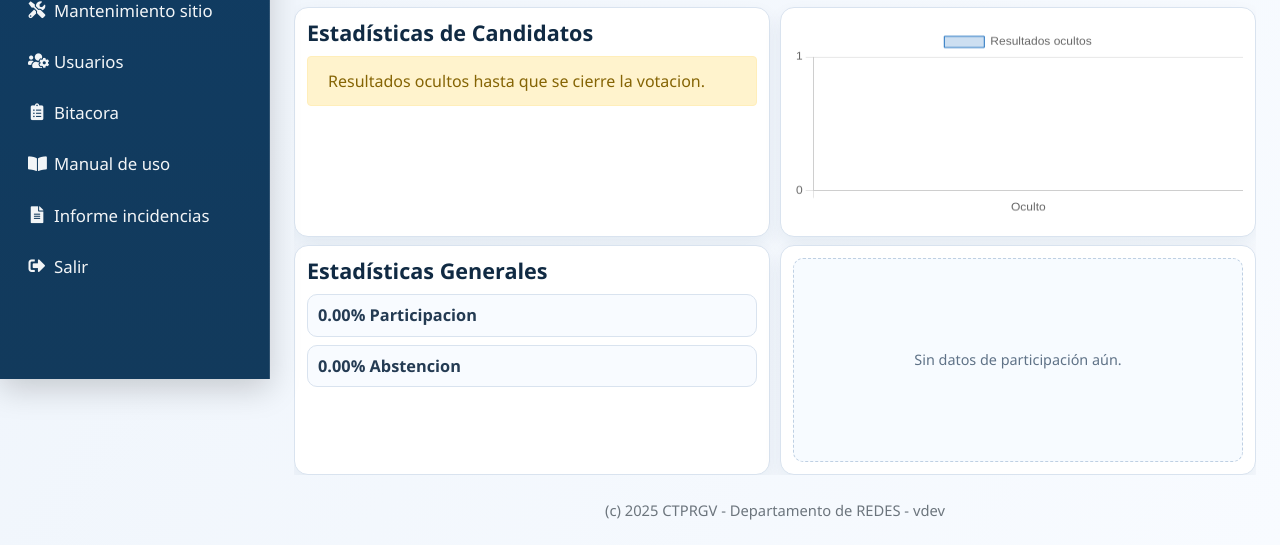
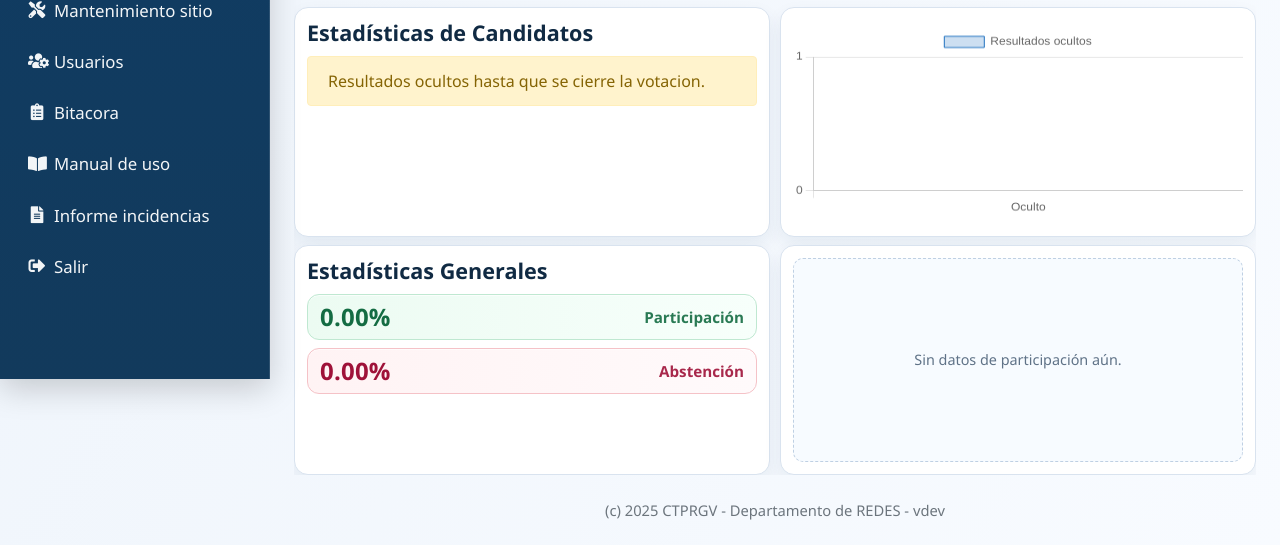
Before and after one commit to vegabryan22/votaciones_ctprgv, a Flask app: page /votaciones/visor/dashboard in a window 1280 px wide. Shown: the part 421-966 px from the top of the page. Run offline with Flask 3, Linux system fonts and the light colour scheme; a user stored in the database is signed in; data comes from the database, SQL or seed files in the repository; data that the repository does not hold is empty; some libraries are stand-ins or nearby versions.

Commit message:
feat(ui): mejora visual de estadisticas generales

```diff
--- a/votaciones_backend/static/css/style_dashboard.css
+++ b/votaciones_backend/static/css/style_dashboard.css
@@ -96,11 +96,50 @@
 
 .stat-pill {
     border: 1px solid #d9e3ef;
-    border-radius: 10px;
+    border-radius: 12px;
     background: #f8fbff;
-    padding: 8px 10px;
+    padding: 10px 12px;
     margin: 0;
     font-weight: 600;
+    display: flex;
+    align-items: center;
+    justify-content: space-between;
+    gap: 10px;
+    box-shadow: inset 0 1px 0 rgba(255, 255, 255, .7);
+}
+
+.kpi-value {
+    font-size: 1.5rem;
+    font-weight: 800;
+    line-height: 1;
+    letter-spacing: .2px;
+}
+
+.kpi-label {
+    font-size: .95rem;
+    font-weight: 700;
+    opacity: .9;
+}
+
+.kpi-participation {
+    border-color: #bfe8d1;
+    background: linear-gradient(90deg, #ecfbf2 0%, #f7fffb 100%);
+    color: #146c43;
+}
+
+.kpi-abstention {
+    border-color: #f5c2c7;
+    background: linear-gradient(90deg, #fff3f4 0%, #fffafb 100%);
+    color: #9f1239;
+}
+
+@media (max-width: 576px) {
+    .kpi-value {
+        font-size: 1.25rem;
+    }
+    .kpi-label {
+        font-size: .88rem;
+    }
 }
 
 .election-control {
--- a/votaciones_backend/static/js/dashboard.js
+++ b/votaciones_backend/static/js/dashboard.js
@@ -97,8 +97,14 @@ $(document).ready(function () {
                 $('#candidate_hidden_notice').show();
             }
 
-            $('#participation').text(tasaParticipacion.toFixed(2) + '% Participacion');
-            $('#abstention').text(tasaAbstencion.toFixed(2) + '% Abstencion');
+            $('#participation')
+                .removeClass('kpi-abstention')
+                .addClass('kpi-participation')
+                .html('<span class="kpi-value">' + tasaParticipacion.toFixed(2) + '%</span><span class="kpi-label">Participación</span>');
+            $('#abstention')
+                .removeClass('kpi-participation')
+                .addClass('kpi-abstention')
+                .html('<span class="kpi-value">' + tasaAbstencion.toFixed(2) + '%</span><span class="kpi-label">Abstención</span>');
             $('#quick_participantes').text(participantes);
             $('#quick_abstencionistas').text(abstencionistas);
 
```
Also changed, not shown: CHANGELOG.md, 1 other file.
